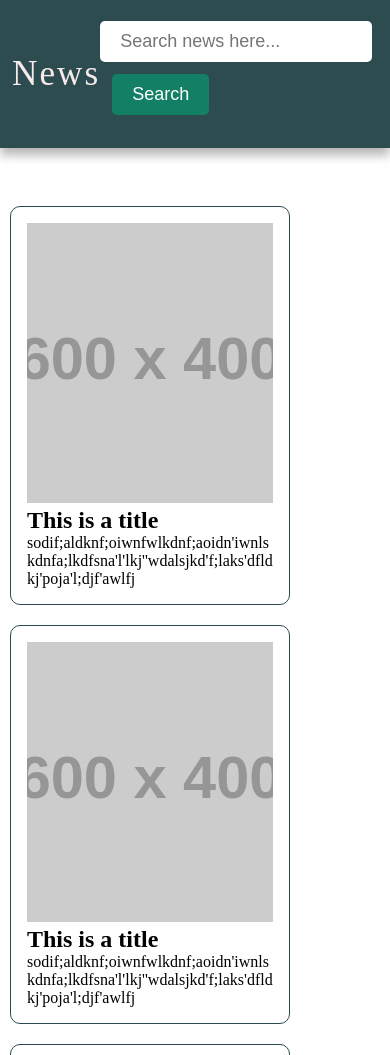
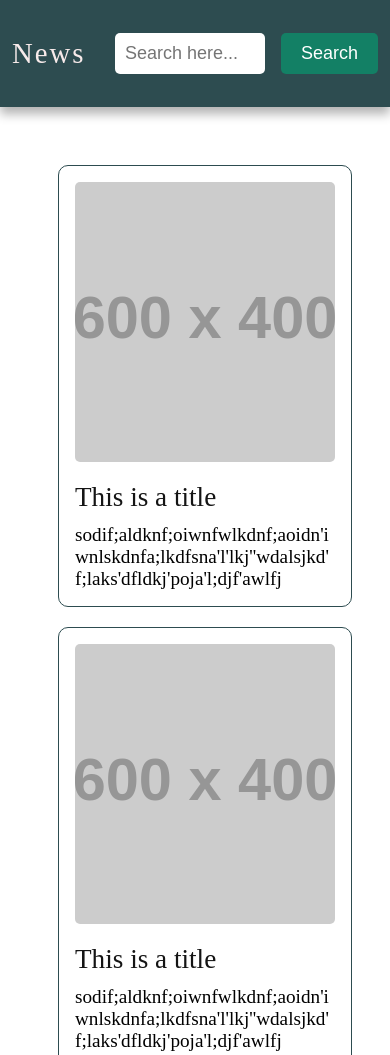
Before and after one commit to samyar112/News_, a plain HTML site: page index.html in a window 390 px wide. Shown: the top 1055 px of the page. Drawn offline with Linux system fonts and the light colour scheme; placeholder pictures from the web are drawn by us.

Commit message:
UI added (#1)

```diff
--- a/index.html
+++ b/index.html
@@ -14,7 +14,7 @@
             <a class="logo" href="index.html">News</a>
             <div class="search-container">
                 <input type="text"
-                placeholder="Search news here..."
+                placeholder="Search here..."
                 id="search-input">
                 <button id="search-button">Search
                 </button>
--- a/style.css
+++ b/style.css
@@ -4,17 +4,17 @@
     box-sizing: border-box;
 }
 
-body{
+body {
     position: relative;
 }
 
 /* Global CSS*/
-.obj-width{
+.obj-width {
     max-width: 1200px;
     margin: auto;
 }
 
-nav{
+nav {
     background-color: #2d4c50;
     box-shadow: 0 7px 10px rgba(0, 0, 0, 0.3);
 }
@@ -34,7 +34,7 @@ nav{
     margin-left: 12px;
 }
 
-#search-input{
+#search-input {
     max-width: 400px;
     padding: 10px 20px;
     border: none;
@@ -43,7 +43,7 @@ nav{
     color: #333;
 }
 
-#search-button{
+#search-button {
     padding: 10px 20px;
     background-color: #138065;
     color: #fff;
@@ -54,15 +54,15 @@ nav{
     margin: 12px;
 }
 
-#blog-container{
-    padding: 3rem 0;
+#blog-container {
+    padding: 3rem 3rem;
     display: flex;
     justify-content: flex-start;
     align-items: flex-start;
     flex-wrap: wrap;
 }
 
-.blog-card{
+.blog-card {
     width: 280px;
     border: 1px solid #2d4c50;
     border-radius: 10px;
@@ -72,8 +72,39 @@ nav{
     word-wrap: break-word;
 }
 
-.blog-card img{
+.blog-card:hover {
+    box-shadow: 4px 4px 10px rgba(0, 0, 0, 0.1);
+}
+
+.blog-card img {
     width: 100%;
     height: 280px;
     object-fit: cover;
+    border-radius: 5px;
+    margin-bottom: 1rem;
 }
+
+.blog-card h2 {
+    color: #141414;
+    font-size: 1.7rem;
+    font-weight: 500;
+}
+
+.blog-card p {
+    font-size: 1.2rem;
+    padding-top: 0.7rem;
+}
+
+@media(max-width: 500px){
+    .navbar .logo {
+        font-size: 1.8rem;
+    }
+    #search-input {
+        max-width: 150px;
+        padding: 10px 10px;
+        word-wrap: break-word;
+    }
+    .blog-card {
+        width: 100%;
+    }
+}
```
